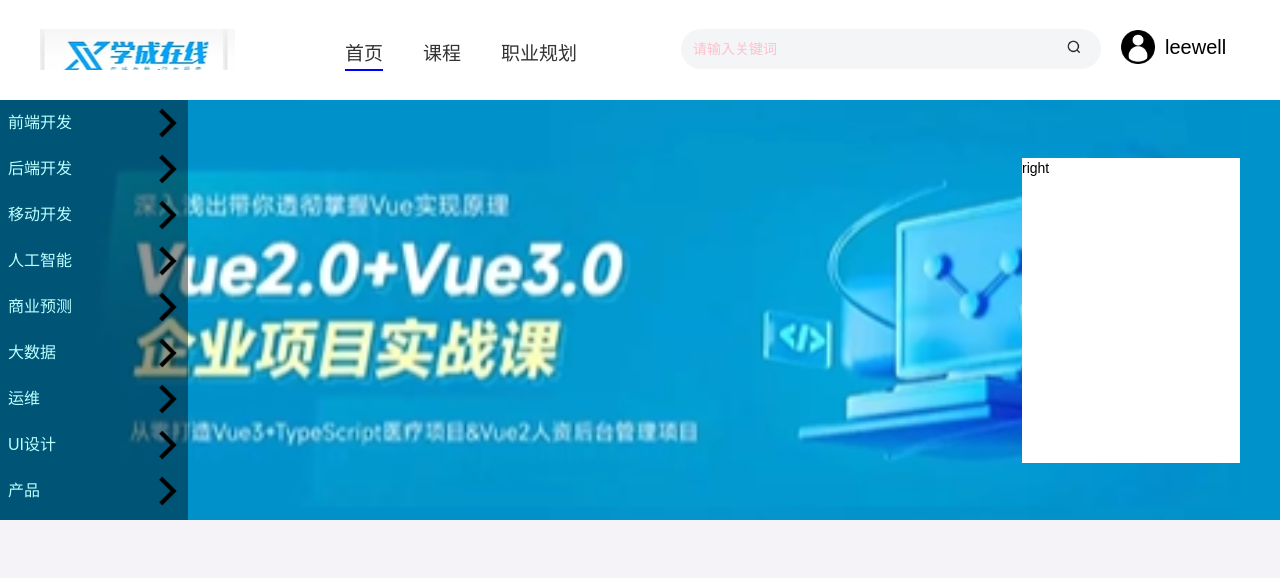
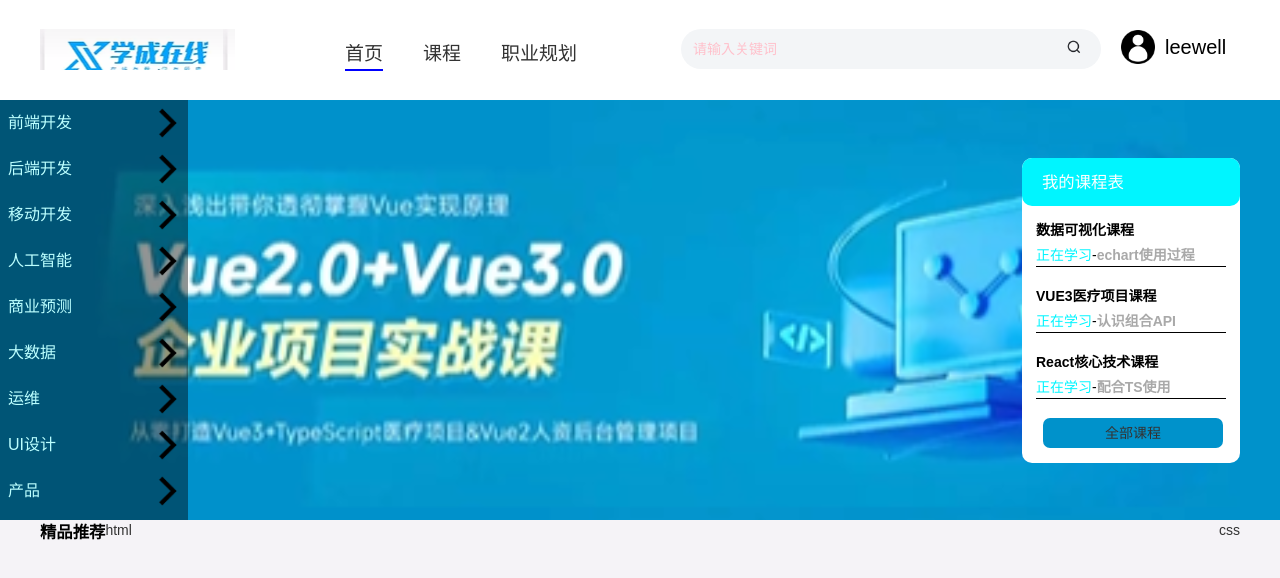
Before and after one commit to Leewellwaste/Studynotes, a plain HTML site: page webStudy/index.html in a window 1280 px wide. Drawn offline with Linux system fonts and the light colour scheme.

```diff
--- a/css/02.引入.css
+++ b/css/02.引入.css
@@ -1,3 +1,31 @@
 h3{
   color: aqua;
 }
+
+div{
+  position: absolute;
+
+}
+
+div.box321{
+  height: 200px;
+  width: 200px;
+  background-color: pink;
+}
+div.box322{
+  height: 200px;
+  width: 200px;
+  background-color: red;
+  top: 120px;
+  left: 120px;
+
+}
+
+
+.box33 {
+  width: 112px;
+  height: 110px;
+  background-color: pink;
+  background-image: url(../image/头像.JPG);
+  background-size: contain;
+}
--- a/webStudy/css/index.css
+++ b/webStudy/css/index.css
@@ -1,4 +1,7 @@
 /* 首页css文件 */
+
+/* text-align 水平居中
+line-height 上下居中 */
 
 /* 整体居中 */
 .wrapper{
@@ -172,11 +175,82 @@
     color: 	#00F5FF;
 }
 
-/* 2.3右边导航 */
+/* 2.3右边课程表 */
 .banner .wrapper .right{
     width: 218px;
     height: 305px;
     background-color: #fff;
 
    margin:auto 0;
+   border-radius: 10px;
+
+
 }
+
+.banner .wrapper .right h3{
+    width: 218px;
+    height: 48px;
+    line-height: 48px;
+    background-color: 	#00F5FF;
+    padding-left: 20px;
+
+    border-radius: 10px;
+
+
+    color: white;
+    font-weight: normal;
+}
+
+.banner .wrapper .right .content{
+    height: 257px;
+    padding: 14px;
+}
+
+.banner .wrapper .right dl{
+    border-bottom: 1px solid #000;
+    margin-bottom: 19px;
+
+}
+
+.banner .wrapper .right dt{
+    line-height: 20px;
+    font-weight: 900;
+
+}
+
+.banner .wrapper .right dd{
+    display: flex;
+    margin-top: 5px;
+}
+
+.banner .wrapper .right p{
+    color: #00F5FF;
+
+}
+
+.banner .wrapper .right b{
+    color:darkgray;
+}
+
+.banner .wrapper .right .content a{
+    display: block;
+width: 180px;
+height: 30px;
+background-color:#0092cb;
+border-radius: 7px;
+text-align: center;
+line-height: 30px;
+
+margin-left: 7px;
+}
+
+/* 精品推荐 */
+.recommend .wrapper{
+    display: flex;
+
+}
+
+.recommend .wrapper .m{
+    flex:1
+
+}
--- a/webStudy/index.html
+++ b/webStudy/index.html
@@ -2,7 +2,7 @@
  * @Author: Leewellwaste zzzz_justice@qq.com
  * @Date: 2024-03-12 15:02:10
  * @LastEditors: Leewellwaste zzzz_justice@qq.com
- * @LastEditTime: 2024-03-13 17:09:19
+ * @LastEditTime: 2024-03-19 10:08:24
  * @FilePath: \webStudy\index.html
  * @Description: 这是默认设置,请设置`customMade`, 打开koroFileHeader查看配置 进行设置: https://github.com/OBKoro1/koro1FileHeader/wiki/%E9%85%8D%E7%BD%AE
 -->
@@ -52,7 +52,6 @@
 
 
     <!-- banner区域 -->
-
     <div class="banner">
         <div class="wrapper">
                 <!-- 左导航 -->
@@ -73,9 +72,40 @@
 
 
         <!-- 右边课表 -->
-            <div class="right">right</div>
+            <div class="right">
+                <h3>我的课程表</h3>
+                <div class="content">
+                    <dl>
+                        <dt>数据可视化课程
+                            <dd><p>正在学习</p>- <b>echart使用过程</b></dd>
+                        </dt>
+                    </dl>
+
+                    <dl>
+                        <dt>VUE3医疗项目课程
+                            <dd><p>正在学习</p>- <b>认识组合API</b></dd>
+                        </dt>
+                    </dl>
+
+                    <dl>
+                        <dt>React核心技术课程
+                            <dd><p>正在学习</p>- <b>配合TS使用</b></dd>
+                        </dt>
+                    </dl>
+
+                    <a href="#">全部课程</a>
+                </div>
+            </div>
+        </div>
+    </div>
 
 
+    <!-- 精品推荐 -->
+    <div class="recommend">
+        <div class="wrapper">
+            <h3>精品推荐</h3>
+            <a href="#" class="m">html</a>
+            <a href="#">css</a>
 
 
 
```
Also changed, not shown: css/31.高级技巧.html (added, +29 -0 lines), css/32.堆叠层级 z-index.html (added, +21 -0 lines), css/33.css精灵.html (added, +24 -0 lines), css/33.字体图表.html (added, +20 -0 lines).
